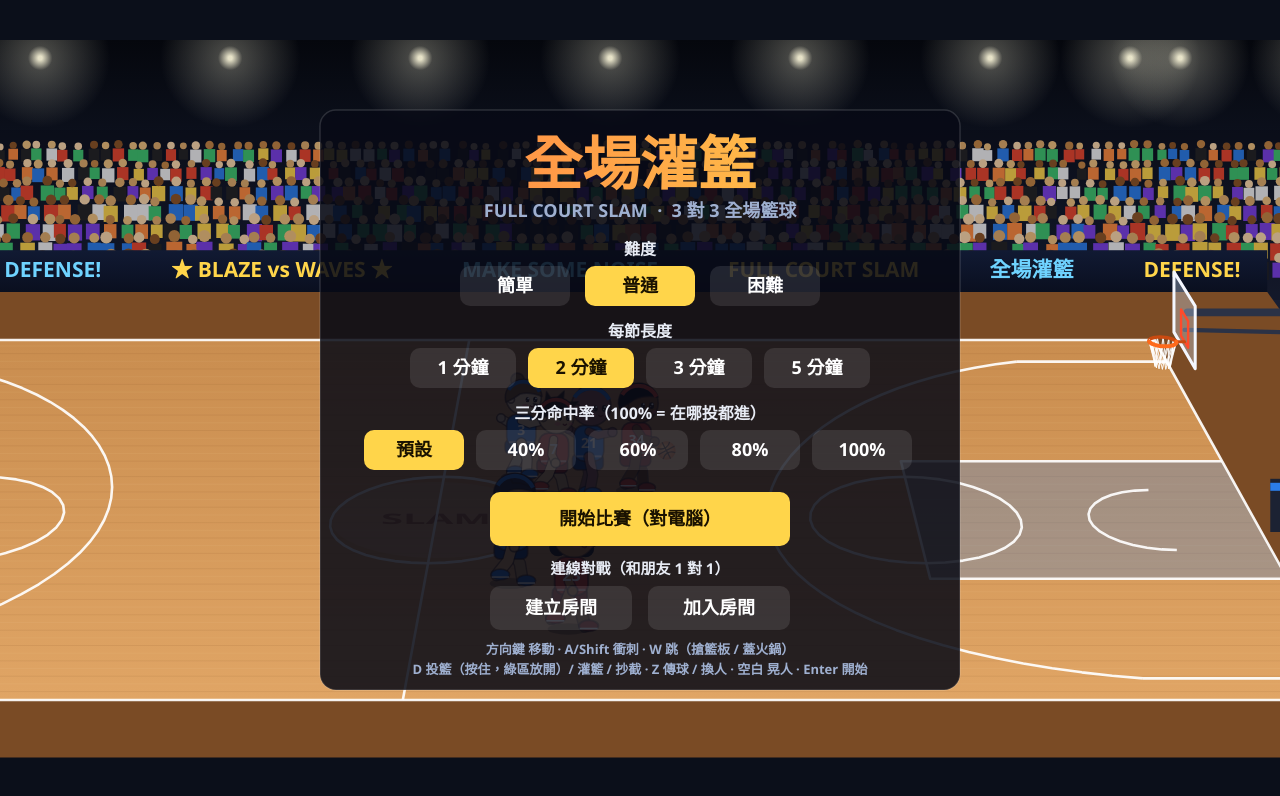
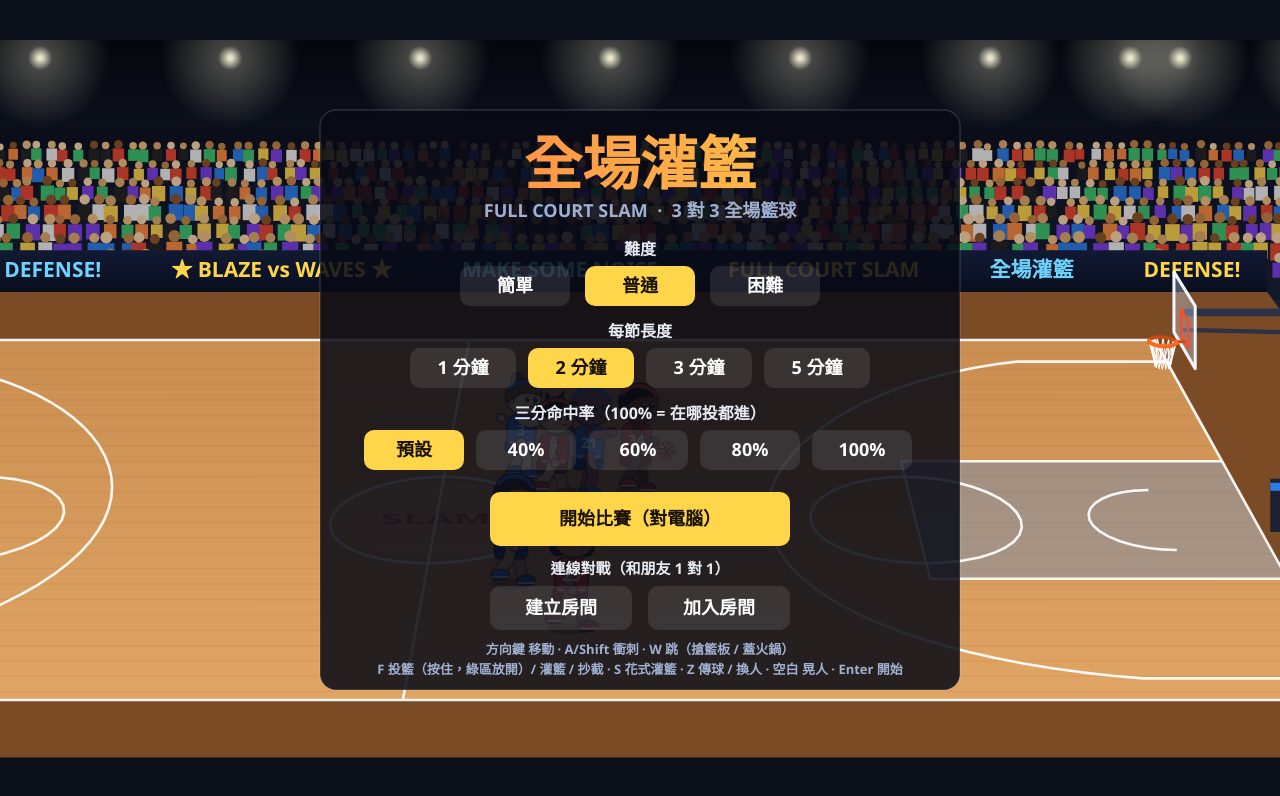
Before and after one commit to timemap26-sudo/basketball, a plain HTML site: page index.html in a window 1280 px wide. Drawn offline with Linux system fonts and the light colour scheme; animation ran at ten frames a second.

Commit message:
S 改為花式灌籃、F 改為投籃 (#13)
Claude-Session: https://claude.ai/code/session_01TA4HLg1ZXDu9sN83UQn7AG

Co-authored-by: Claude <noreply@anthropic.com>

```diff
--- a/game.js
+++ b/game.js
@@ -46,7 +46,11 @@
     { en: 'WINDMILL!', zh: '風車灌籃' },
     { en: 'TOMAHAWK!', zh: '戰斧灌籃' },
     { en: '360° JAM!', zh: '360 度灌籃' },
+    { en: '360° WINDMILL!', zh: '360 度風車灌籃' },
   ];
+  // F dunks are the power ones; S picks a fancy one
+  const POWER_DUNKS = [DUNKS[0], DUNKS[2]];
+  const FANCY_DUNKS = [DUNKS[1], DUNKS[3], DUNKS[4]];
   // offensive spots: [distance from hoop, angle] (angle 0 = straight out to the court)
   const SPOTS = [
     [7.3, 0], [7.0, 1.0], [7.0, -1.0], [6.8, 1.42], [6.8, -1.42],
@@ -146,10 +150,10 @@
   // Input
   // =====================================================================
   const KEYMAP = {
-    // right hand moves with the arrow keys, left hand plays on A / W / D / Z
+    // right hand moves with the arrow keys, left hand plays on A / S / W / F / Z
     ArrowUp: 'up', ArrowDown: 'down', ArrowLeft: 'left', ArrowRight: 'right',
     KeyA: 'sprint', ShiftLeft: 'sprint', ShiftRight: 'sprint',
-    KeyW: 'jump', KeyD: 'shoot', KeyZ: 'pass', Space: 'cross',
+    KeyW: 'jump', KeyF: 'shoot', KeyS: 'fancy', KeyZ: 'pass', Space: 'cross',
     KeyP: 'pause', Escape: 'pause', Enter: 'start', KeyM: 'mute',
   };
   const input = {
@@ -202,7 +206,7 @@
   window.addEventListener('blur', () => { for (const a of [...input.down]) input.release(a); });
 
   // the online opponent's controls, fed by network messages (host side)
-  const NET_ACTS = new Set(['up', 'down', 'left', 'right', 'sprint', 'shoot', 'jump', 'pass', 'cross']);
+  const NET_ACTS = new Set(['up', 'down', 'left', 'right', 'sprint', 'shoot', 'jump', 'pass', 'cross', 'fancy']);
   const remoteInput = {
     ax: 0, az: 0, down: new Set(), pressed: new Set(), released: new Set(), held: null,
     isDown(a) { return this.down.has(a); },
@@ -572,11 +576,12 @@
     return front && d < (fast ? 3.9 : 2.8);
   }
 
-  function startDunk(p) {
+  function startDunk(p, set = DUNKS) {
     if (ball.holder !== p || p.state !== 'idle' || p.y > 0) return;
     const hi = attackHoop(p.team), hp = HOOPS[hi];
     p.state = 'dunk'; p.stateT = 0; p.vx = p.vz = p.vy = 0;
-    const type = pick(DUNKS);
+    const type = pick(set);
+    if (set === FANCY_DUNKS) floatText('花式灌籃！', p.x, p.height + 1.2, p.z, '#ff9cf0', 24);
     p.dunk = {
       hp, hi, type, fx: p.x, fz: p.z,
       tx: hp.x + hp.dir * 0.5, tz: hp.z + clamp(p.z - hp.z, -1, 1) * 0.25,
@@ -919,7 +924,7 @@
       const s = clamp(p.stateT / (DUNK_UP * DUNK_SLAM), 0, 1);
       const t = p.dunk.type.en;
       let ax = 0.25, ay = 1.12;
-      if (t.startsWith('WIND')) { const a = s * Math.PI * 2; ax = Math.sin(a) * 0.55; ay = 0.75 + 0.45 * (1 - Math.cos(a)) / 2 + 0.1; }
+      if (t.includes('WIND')) { const a = s * Math.PI * 2; ax = Math.sin(a) * 0.55; ay = 0.75 + 0.45 * (1 - Math.cos(a)) / 2 + 0.1; }
       else if (t.startsWith('TOMA')) { ax = -0.25 + 0.6 * s; ay = 1.25 - 0.1 * s; }
       // hand position, blended toward the top of the rim so the slam has no jump
       const w = clamp((s - 0.45) / 0.55, 0, 1) ** 2;
@@ -1325,8 +1330,13 @@
     // D: shoot / dunk with the ball, steal on defence
     if (inp.hit('shoot')) {
       if (hasBall && p.state === 'idle' && p.y === 0) {
-        if (canDunk(p)) startDunk(p); else startShot(p);
+        if (canDunk(p)) startDunk(p, POWER_DUNKS); else startShot(p);
       } else if (!hasBall && ball.holder && ball.holder.team !== p.team) trySteal(p);
+    }
+    // S: fancy dunk (only close enough to the rim)
+    if (inp.hit('fancy') && hasBall && p.state === 'idle' && p.y === 0) {
+      if (canDunk(p)) startDunk(p, FANCY_DUNKS);
+      else if (isHuman(p)) floatText('靠近籃框才能花式灌籃', p.x, p.height + 0.9, p.z, '#c9d3ea', 16);
     }
     // Space: crossover
     if (inp.hit('cross') && hasBall) crossover(p, ax);
@@ -2306,7 +2316,7 @@
     ctx.save();
     ctx.translate(P.x, P.y);
     ctx.scale(u, u);
-    if (p.state === 'dunk' && p.dunk && p.dunk.type.en.startsWith('360')) {
+    if (p.state === 'dunk' && p.dunk && p.dunk.type.en.includes('360')) {
       const s = clamp(p.stateT / (DUNK_UP * DUNK_SLAM), 0, 1);
       ctx.scale(Math.cos(s * Math.PI * 2), 1);
     }
@@ -2322,7 +2332,7 @@
     if (p.state === 'shoot' && hasBall) { hf = [0.16, -2.02 * hs]; hb = [-0.06, -1.98 * hs]; }
     else if (p.state === 'dunk') {
       hf = [ballRel[0] + 0.05, ballRel[1] + 0.05];
-      hb = p.dunk && p.dunk.type.en.startsWith('WIND') ? [-0.25, -1.75 * hs] : [hf[0] - 0.12, hf[1] + 0.05];
+      hb = p.dunk && p.dunk.type.en.includes('WIND') ? [-0.25, -1.75 * hs] : [hf[0] - 0.12, hf[1] + 0.05];
     }
     else if (p.follow > 0 && !hasBall) { hf = [0.36, -1.95 * hs]; hb = [0.2, -1.75 * hs]; }
     else if (air) { hf = [0.16, -2.05 * hs]; hb = [-0.08, -2.0 * hs]; }
@@ -2570,7 +2580,7 @@
     const online = game.online || !!net.role;
     const show = online ? 0 : game.playTime < 25 ? 1 : 0.45;
     ctx.globalAlpha = show;
-    const txt = '方向鍵 移動 · A/Shift 衝刺 · W 跳（籃板｜蓋帽）· D 投籃/灌籃/抄截 · Z 傳球/換人 · 空白 晃人 · '
+    const txt = '方向鍵 移動 · A/Shift 衝刺 · W 跳（籃板｜蓋帽）· F 投籃/灌籃/抄截 · S 花式灌籃 · Z 傳球/換人 · 空白 晃人 · '
       + (game.online || net.role ? 'Esc 離開對戰' : 'P 暫停') + ' · M 靜音';
     ctx.font = font(13, 600); ctx.textAlign = 'center'; ctx.textBaseline = 'middle';
     const w = ctx.measureText(txt).width + 24;
@@ -2628,8 +2638,8 @@
 
     ctx.font = font(13, 600); ctx.fillStyle = '#9fb0d0';
     const lines = input.touch
-      ? ['左側搖桿移動（推到底自動衝刺）· 投籃鍵：按住放開投籃，籃下灌籃，防守時抄截', '跳躍鍵：搶籃板 / 蓋帽 · 傳球鍵：傳球 / 換人 · 晃人鍵：持球晃過防守 · 衝刺鍵點一下開關']
-      : ['方向鍵 移動 · A/Shift 衝刺 · W 跳（搶籃板 / 蓋火鍋）', 'D 投籃（按住，綠區放開）/ 灌籃 / 抄截 · Z 傳球 / 換人 · 空白 晃人 · Enter 開始'];
+      ? ['左側搖桿移動（推到底自動衝刺）· 投籃鍵：按住放開投籃，籃下灌籃，防守時抄截', '跳躍鍵：籃板 / 蓋帽 · 傳球鍵：傳球 / 換人 · 晃人鍵 · 花式鍵：籃下花式灌籃 · 衝刺鍵點一下開關']
+      : ['方向鍵 移動 · A/Shift 衝刺 · W 跳（搶籃板 / 蓋火鍋）', 'F 投籃（按住，綠區放開）/ 灌籃 / 抄截 · S 花式灌籃 · Z 傳球 / 換人 · 空白 晃人 · Enter 開始'];
     lines.forEach((l, i) => ctx.fillText(l, VW / 2, y + 540 + i * 20));
   }
 
--- a/index.html
+++ b/index.html
@@ -42,6 +42,7 @@
   #btns [data-act=sprint] { right: 16px;  bottom: 122px; width: 72px;  height: 72px; }
   #btns [data-act=jump]   { right: 112px; bottom: 104px; width: 70px;  height: 70px; background: rgba(60,190,110,.45); }
   #btns [data-act=cross]  { right: 212px; bottom: 18px; width: 60px;  height: 60px; font-size: 14px; background: rgba(170,90,230,.45); }
+  #btns [data-act=fancy]  { right: 210px; bottom: 88px; width: 56px;  height: 56px; font-size: 14px; background: rgba(240,120,200,.45); }
   #btns [data-act=pause]  { right: 200px; bottom: 150px; width: 46px;  height: 46px; font-size: 13px; }
   #lobby {
     position: fixed; inset: 0; display: flex; align-items: center; justify-content: center;
@@ -145,6 +146,7 @@
     <button data-act="pause">II</button>
     <button data-act="jump">跳<br><small>籃板 / 蓋帽</small></button>
     <button data-act="sprint">衝刺</button>
+    <button data-act="fancy">花式</button>
     <button data-act="cross">晃人</button>
     <button data-act="pass">傳球<br><small>換人</small></button>
     <button data-act="shoot">投籃<br><small>灌籃 / 抄截</small></button>
```
Also changed, not shown: 1 other file.
